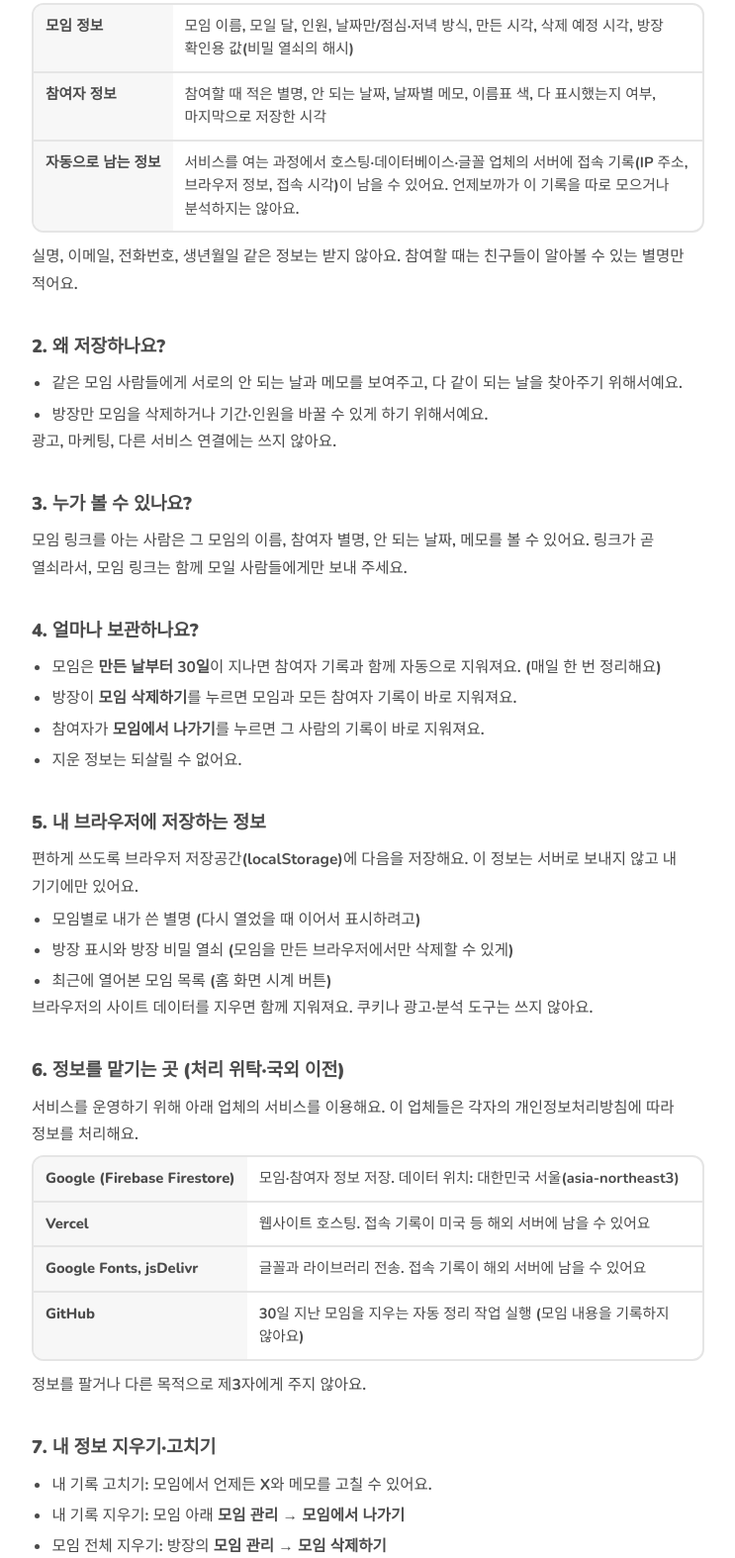
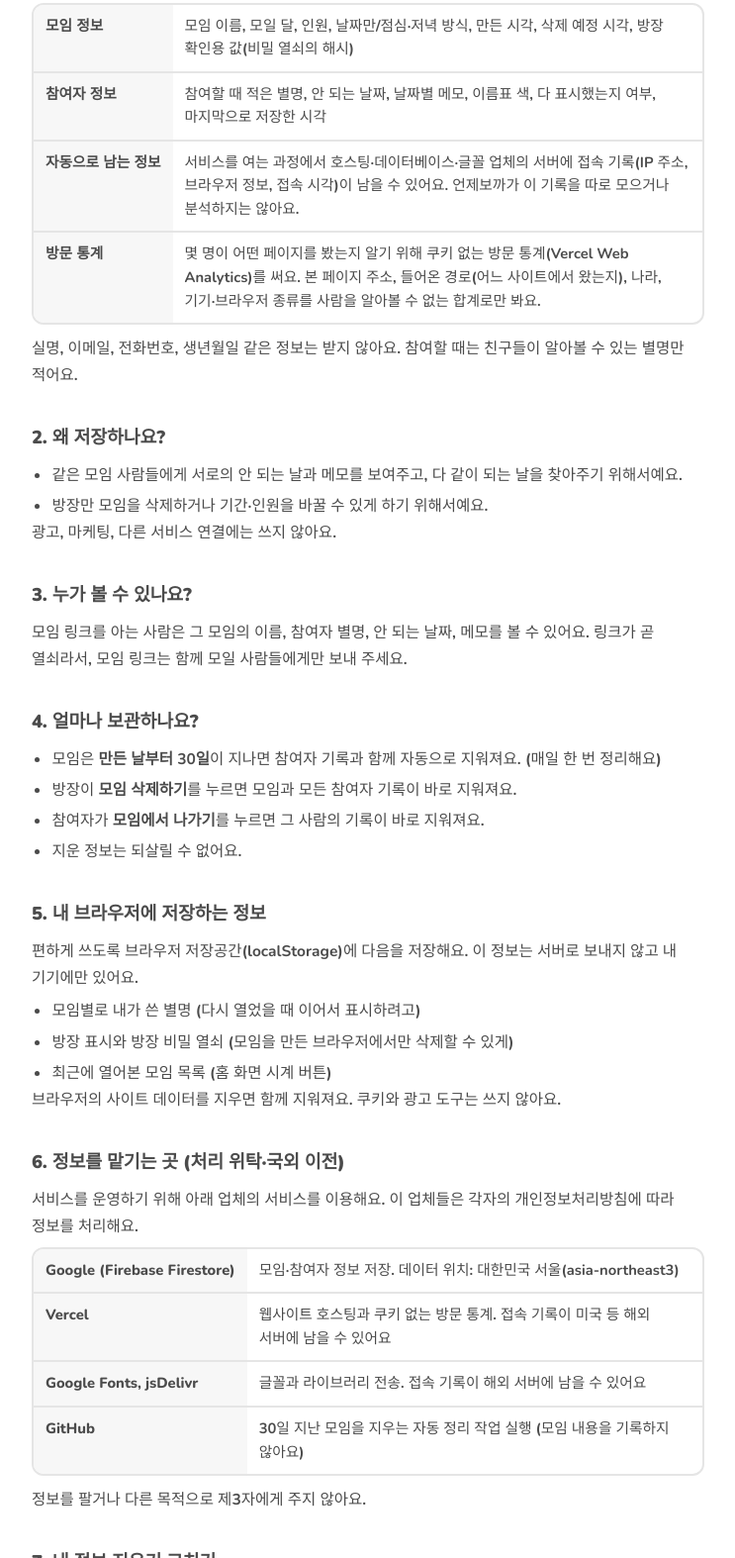
Before and after one commit to YerangPark/unzeboka, a plain HTML site: page privacy.html in a window 1280 px wide. Shown: the part 332-1906 px from the top of the page at 99% size, without its empty margins (268-1011 px from the left). Drawn offline with nearby package versions, Linux system fonts and the light colour scheme; a web font is replaced by a local one.

Commit message:
Add Vercel Web Analytics and note cookie-free visit stats in privacy policy

```diff
--- a/privacy.html
+++ b/privacy.html
@@ -28,6 +28,9 @@
     .policy a { color: var(--blue-dark); font-weight: 800; }
     .policy .back { display: inline-block; margin-bottom: 18px; font-weight: 800; color: var(--blue-dark); text-decoration: none; }
   </style>
+  <!-- 방문 통계: Vercel Web Analytics (쿠키 없음) -->
+  <script>window.va = window.va || function () { (window.vaq = window.vaq || []).push(arguments); };</script>
+  <script defer src="/_vercel/insights/script.js"></script>
 </head>
 <body>
   <main class="wrap policy">
@@ -45,6 +48,7 @@
       <tr><th>모임 정보</th><td>모임 이름, 모일 달, 인원, 날짜만/점심·저녁 방식, 만든 시각, 삭제 예정 시각, 방장 확인용 값(비밀 열쇠의 해시)</td></tr>
       <tr><th>참여자 정보</th><td>참여할 때 적은 별명, 안 되는 날짜, 날짜별 메모, 이름표 색, 다 표시했는지 여부, 마지막으로 저장한 시각</td></tr>
       <tr><th>자동으로 남는 정보</th><td>서비스를 여는 과정에서 호스팅·데이터베이스·글꼴 업체의 서버에 접속 기록(IP 주소, 브라우저 정보, 접속 시각)이 남을 수 있어요. 언제보까가 이 기록을 따로 모으거나 분석하지는 않아요.</td></tr>
+      <tr><th>방문 통계</th><td>몇 명이 어떤 페이지를 봤는지 알기 위해 쿠키 없는 방문 통계(Vercel Web Analytics)를 써요. 본 페이지 주소, 들어온 경로(어느 사이트에서 왔는지), 나라, 기기·브라우저 종류를 사람을 알아볼 수 없는 합계로만 봐요.</td></tr>
     </table>
     <p style="margin-top:10px">실명, 이메일, 전화번호, 생년월일 같은 정보는 받지 않아요. 참여할 때는 친구들이 알아볼 수 있는 별명만 적어요.</p>
 
@@ -78,13 +82,13 @@
       <li>방장 표시와 방장 비밀 열쇠 (모임을 만든 브라우저에서만 삭제할 수 있게)</li>
       <li>최근에 열어본 모임 목록 (홈 화면 시계 버튼)</li>
     </ul>
-    <p>브라우저의 사이트 데이터를 지우면 함께 지워져요. 쿠키나 광고·분석 도구는 쓰지 않아요.</p>
+    <p>브라우저의 사이트 데이터를 지우면 함께 지워져요. 쿠키와 광고 도구는 쓰지 않아요.</p>
 
     <h2>6. 정보를 맡기는 곳 (처리 위탁·국외 이전)</h2>
     <p>서비스를 운영하기 위해 아래 업체의 서비스를 이용해요. 이 업체들은 각자의 개인정보처리방침에 따라 정보를 처리해요.</p>
     <table>
       <tr><th>Google (Firebase Firestore)</th><td>모임·참여자 정보 저장. 데이터 위치: 대한민국 서울(asia-northeast3)</td></tr>
-      <tr><th>Vercel</th><td>웹사이트 호스팅. 접속 기록이 미국 등 해외 서버에 남을 수 있어요</td></tr>
+      <tr><th>Vercel</th><td>웹사이트 호스팅과 쿠키 없는 방문 통계. 접속 기록이 미국 등 해외 서버에 남을 수 있어요</td></tr>
       <tr><th>Google Fonts, jsDelivr</th><td>글꼴과 라이브러리 전송. 접속 기록이 해외 서버에 남을 수 있어요</td></tr>
       <tr><th>GitHub</th><td>30일 지난 모임을 지우는 자동 정리 작업 실행 (모임 내용을 기록하지 않아요)</td></tr>
     </table>
```
Also changed, not shown: index.html (+3 -0 lines), intro.html (+3 -0 lines).
